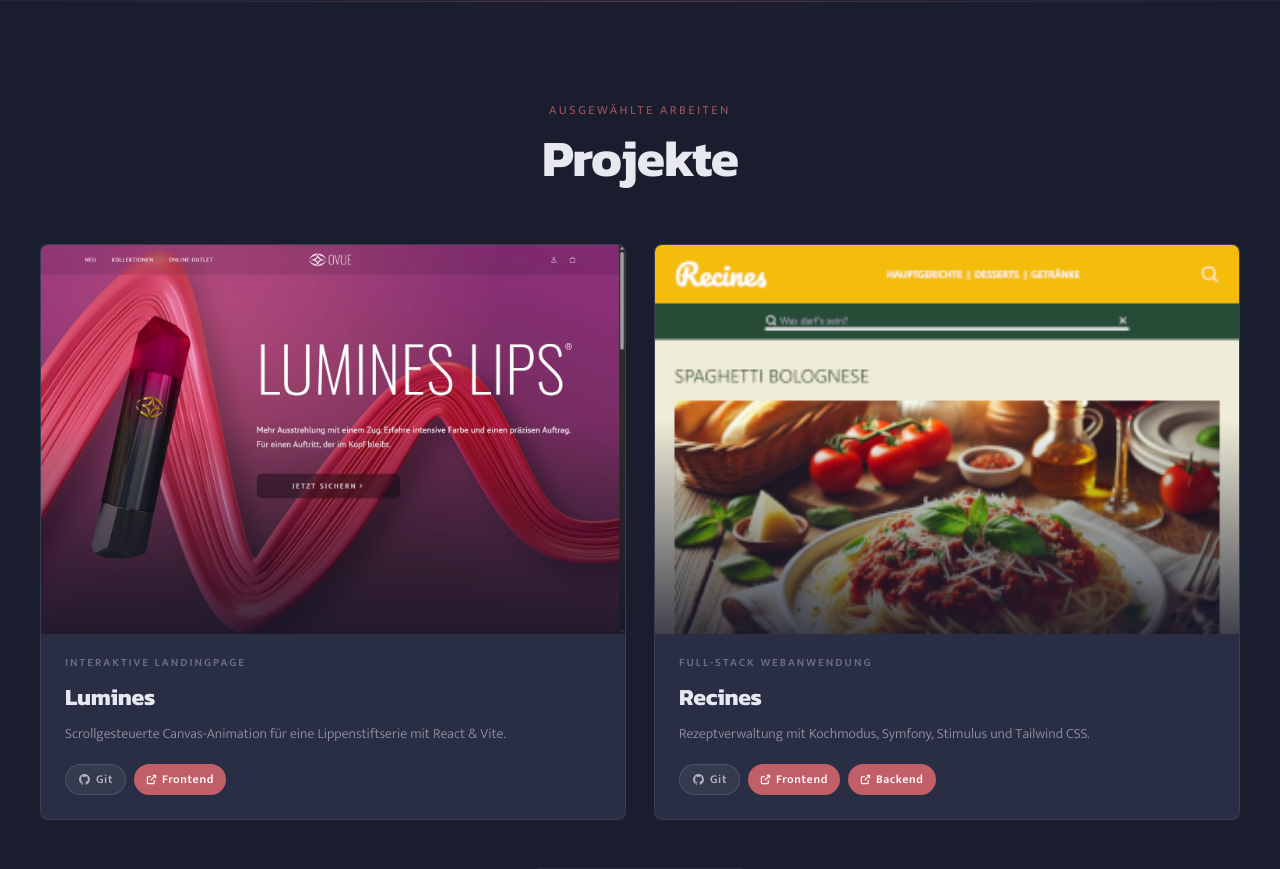
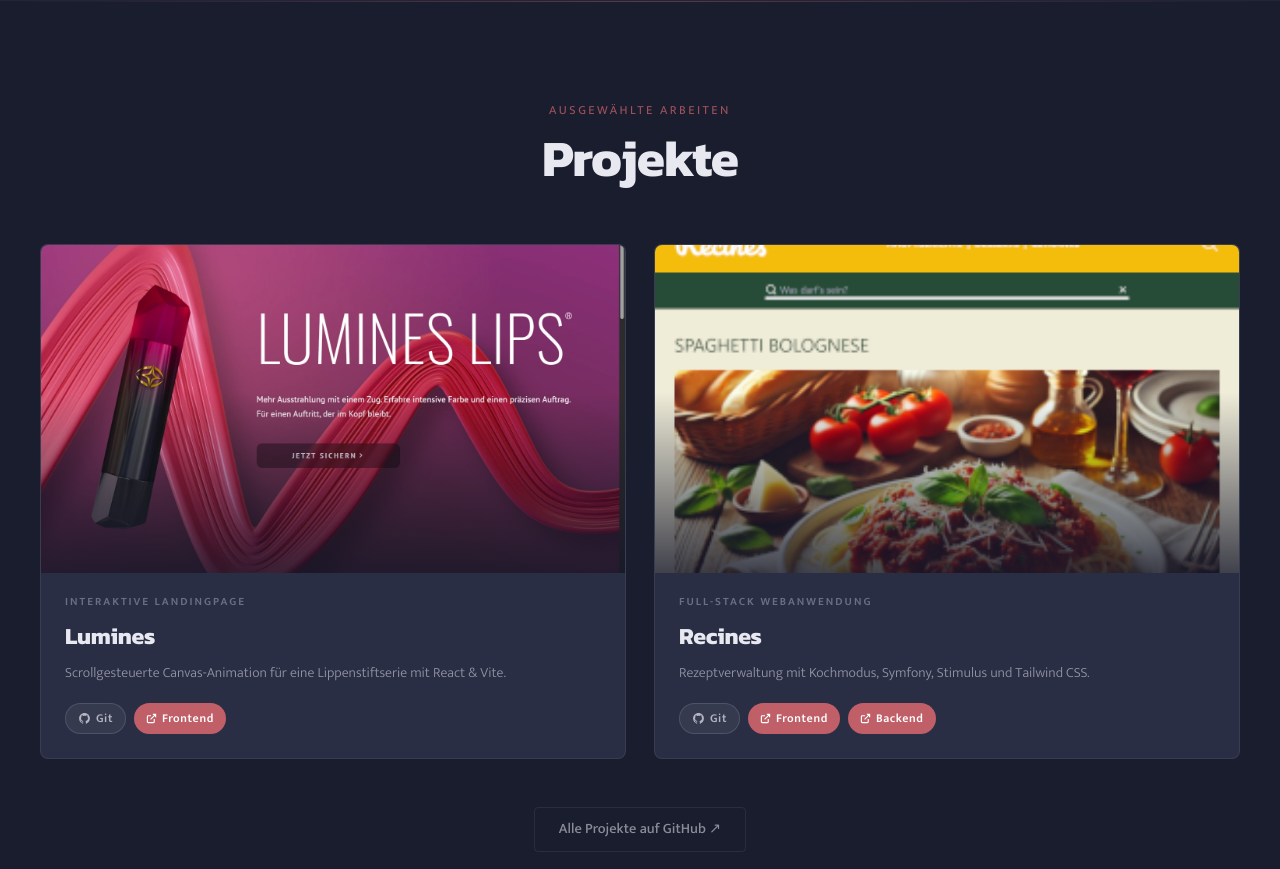
Before and after one commit to ineshe/Portfolio, a PHP site: page / in a window 1280 px wide. Shown: the part 1296-2165 px from the top of the page. Run offline with PHP 8.4, Linux system fonts and the light colour scheme; some libraries are stand-ins or nearby versions.

Commit message:
Add aspect-ratio to project image wrapper for consistent sizing

```diff
--- a/public/css/components/projects.css
+++ b/public/css/components/projects.css
@@ -50,6 +50,7 @@
 .project-img-wrap {
   position: relative;
   overflow: hidden;
+  aspect-ratio: 16 / 9;
 }
 .project-img-wrap img {
   width: 100%;
```
